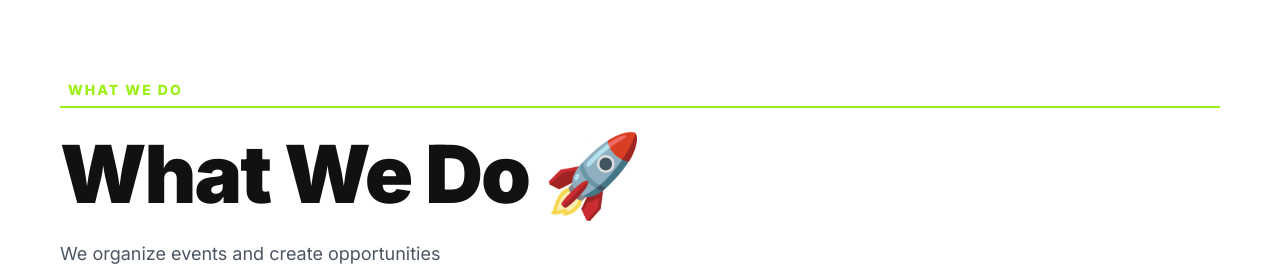
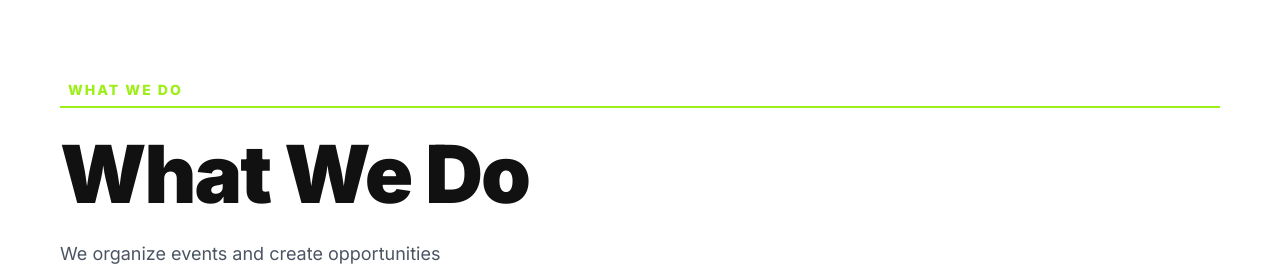
Before and after one commit to Naseer-047/gcc-frontend-updated, a React (Vite) app: page / in a window 1280 px wide. Shown: the part 1720-1992 px from the top of the page. Built offline with nearby package versions, Linux system fonts and the light colour scheme.

Commit message:
fixed  responsiveness

```diff
--- a/src/App.jsx
+++ b/src/App.jsx
@@ -416,7 +416,7 @@ function App() {
           </div>
 
           <h2 className="events-title-desktop">
-            What We Do <span role="img" aria-label="rocket">🚀</span>
+            What We Do <span role="img" aria-label="rocket"></span>
           </h2>
 
           <p className="events-subtitle-desktop">
--- a/src/index.css
+++ b/src/index.css
@@ -1013,7 +1013,7 @@ body {
 /* 2x2 Grid */
 .upcoming-events-grid {
   display: grid;
-  grid-template-columns: 1fr 1fr;
+  grid-template-columns: 1fr;
   gap: 16px;
   margin-bottom: 32px;
 }
```
